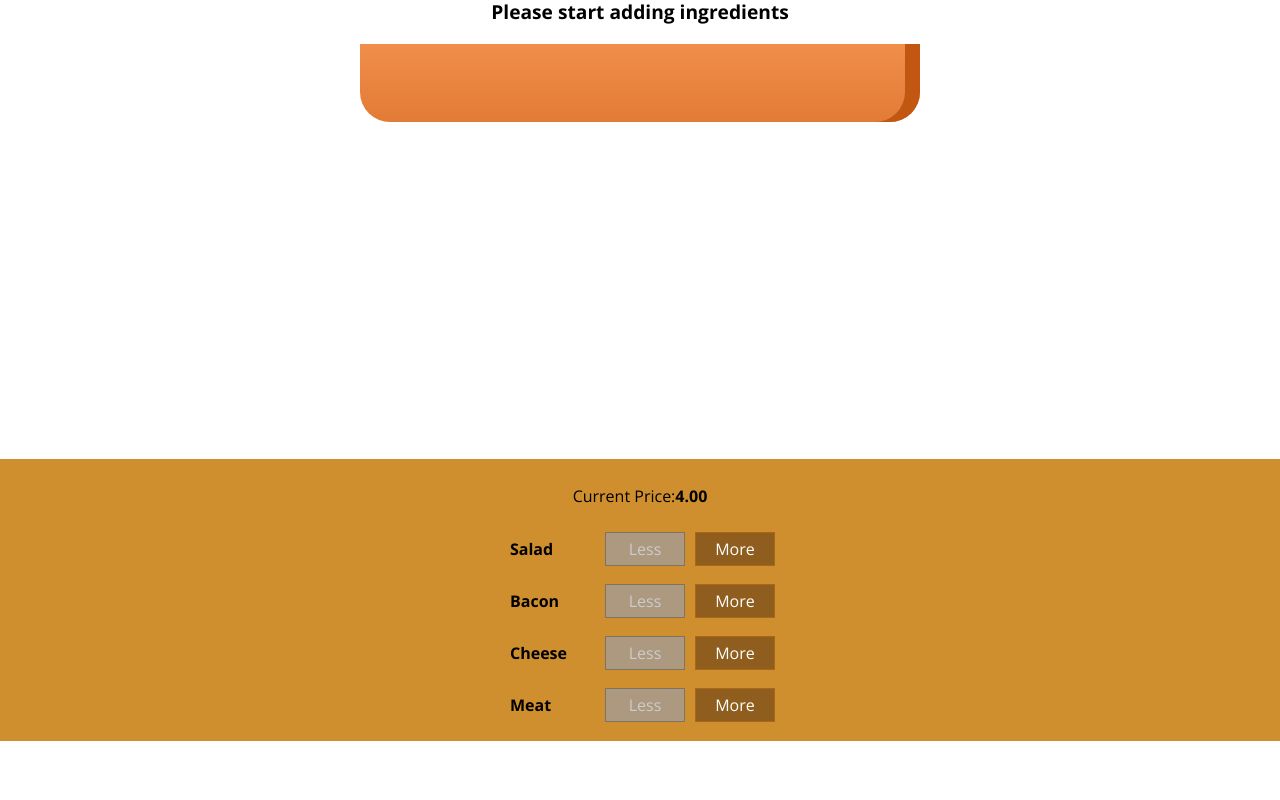
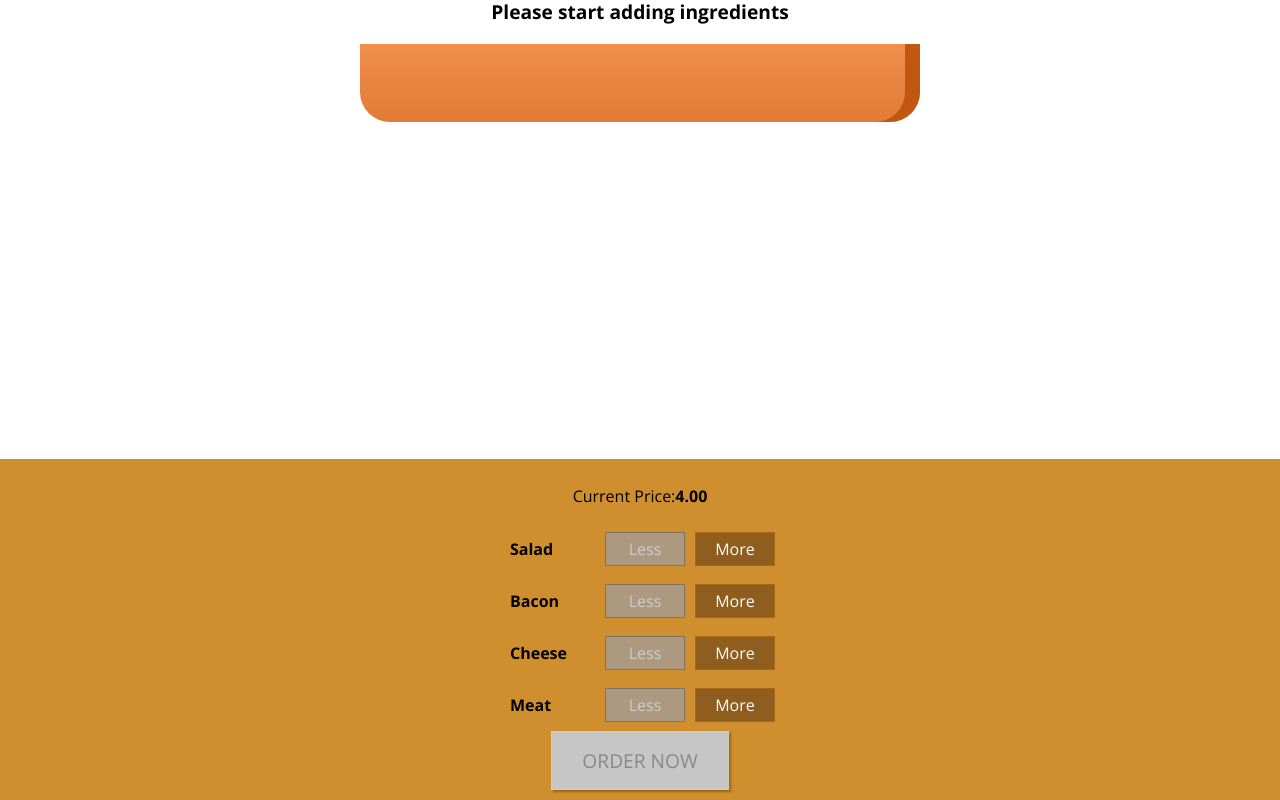
Before and after one commit to tushardahiya/burger-builder, a React app: page / in a window 1280 px wide. Shown: the part 179-979 px from the top of the page. Before the commit the page ends 920 px from the top, so only its background shows below. Built offline with nearby package versions, Linux system fonts and the light colour scheme.

Commit message:
added order button

```diff
--- a/src/components/Burger/BuildControls/BuildControls.css
+++ b/src/components/Burger/BuildControls/BuildControls.css
@@ -8,3 +8,45 @@
     margin: auto;
     padding: 10px 0;
 }
+
+
+.OrderButton {
+    background-color: #DAD735;
+    outline: none;
+    cursor: pointer;
+    border: 1px solid #966909;
+    color: #966909;
+    font-family: inherit;
+    font-size: 1.2em;
+    padding: 15px 30px;
+    box-shadow: 2px 2px 2px #966909;
+}
+
+.OrderButton:hover, .OrderButton:active {
+    background-color: #A0DB41;
+    border: 1px solid #966909;
+    color: #966909;
+}
+
+.OrderButton:disabled {
+    background-color: #C7C6C6;
+    cursor: not-allowed;
+    border: 1px solid #ccc;
+    color: #888888;
+}
+
+.OrderButton:not(:disabled) {
+    animation: enable 0.3s linear;
+}
+
+@keyframes enable {
+    0% {
+        transform: scale(1);
+    }
+    60% {
+        transform: scale(1.1);
+    }
+    100% {
+        transform: scale(1);
+    }
+}
--- a/src/components/Burger/BuildControls/BuildControls.js
+++ b/src/components/Burger/BuildControls/BuildControls.js
@@ -21,6 +21,8 @@
                 disabled={props.disabled[ctrl.type]}/>
             )
         )}
+        <button className={classes.OrderButton}
+        disabled={!props.purchasable} >ORDER NOW</button>
     </div>
 );
 
--- a/src/containers/BurgerBuilder/BurgerBuilder.js
+++ b/src/containers/BurgerBuilder/BurgerBuilder.js
@@ -18,8 +18,20 @@
             cheese:0,
             meat:0
         },
-        totalPrice:4
+        totalPrice:4,
+        purchasable:false
     };
+
+    updatePurchaseState (ingredients) {
+        const sum = Object.keys(ingredients)
+        .map(igkey=>{
+            return ingredients[igkey];
+        })
+        .reduce((sum,el)=>{
+            return sum+el;
+        } ,0)
+        this.setState({purchasable: sum > 0})
+    }
 
     addIngredientHandler = (type) => {
         const oldCount = this.state.ingredients[type];
@@ -32,6 +44,7 @@
         const oldPrice = this.state.totalPrice;
         const newPrice = oldPrice + priceAddition;
         this.setState({ingredients:updatedIngredients,totalPrice:newPrice});
+        this.updatePurchaseState(updatedIngredients);
 
     }
     removeIngredientHandler = (type) => {
@@ -49,7 +62,7 @@
         const oldPrice = this.state.totalPrice;
         const newPrice = oldPrice - priceDeduction;
         this.setState({ingredients:updatedIngredients,totalPrice:newPrice});
-
+        this.updatePurchaseState(updatedIngredients);
     }
 
     render(){
@@ -67,6 +80,7 @@
                     ingredientAdded={this.addIngredientHandler}
                     ingredientRemoved={this.removeIngredientHandler}
                     disabled={disabledInfo}
+                    purchasable={this.state.purchasable}
                     price={this.state.totalPrice}/>
             </Auxiliary>
         );
```
